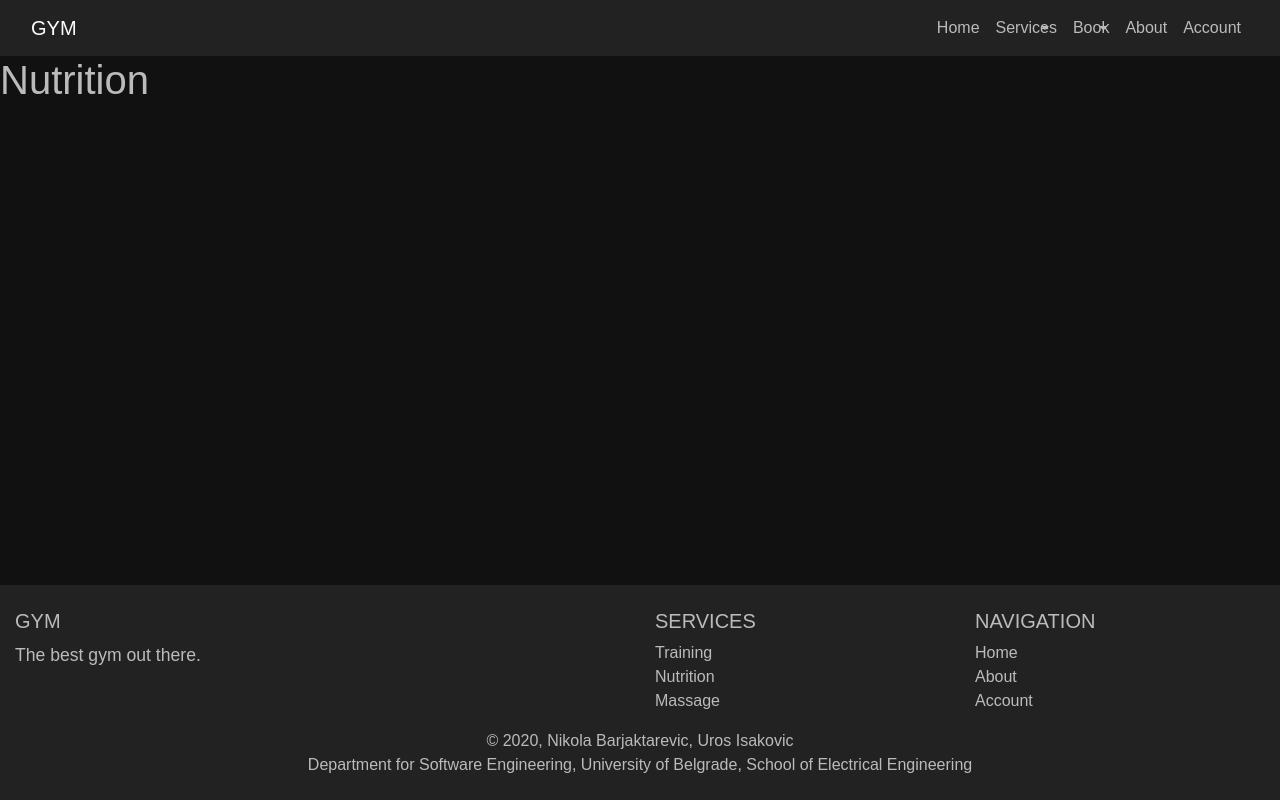
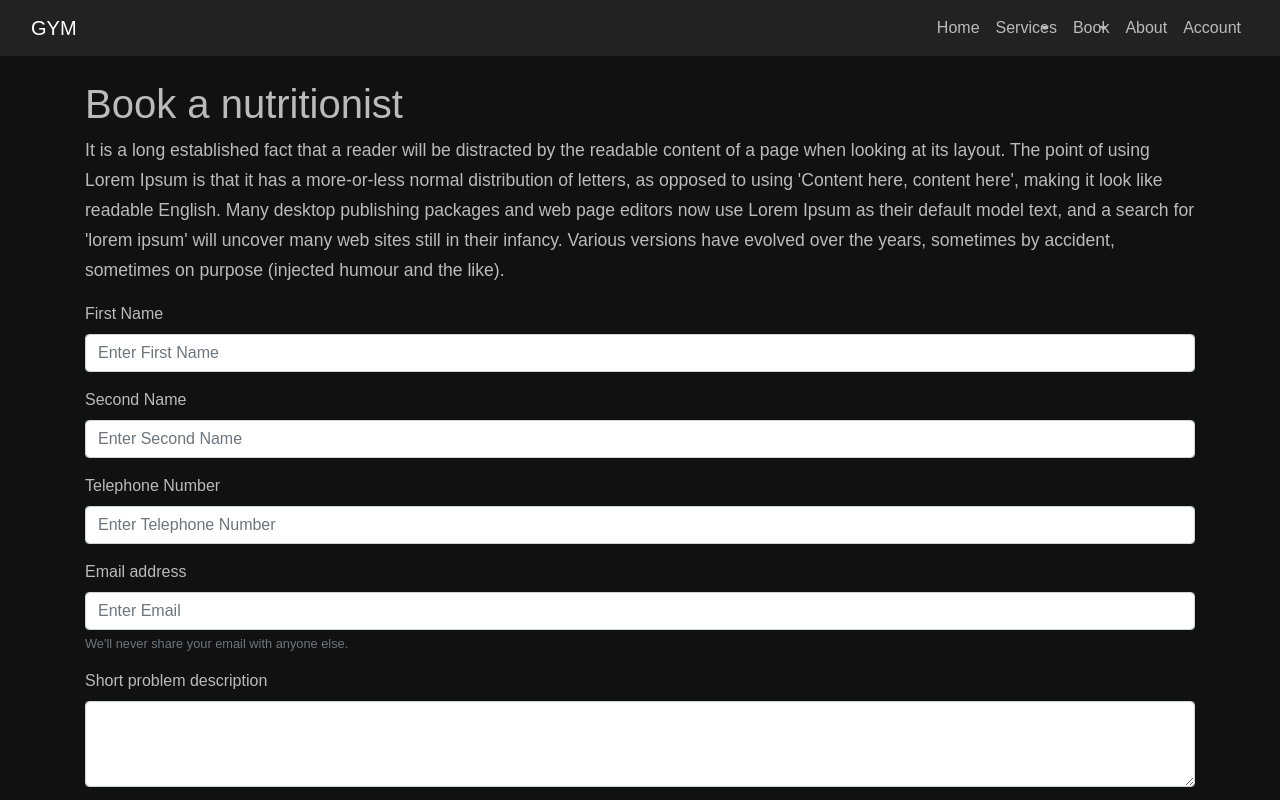
Before and after one commit to urosisakovic/fitness-center, a Vue app: page /book/nutrition in a window 1280 px wide. Shown: the top 800 px of the page. Built offline with nearby package versions, Linux system fonts and the light colour scheme.

Commit message:
Created book a nutritionist page

```diff
--- a/src/components/book/Nutrition.vue
+++ b/src/components/book/Nutrition.vue
@@ -1,5 +1,46 @@
 <template>
-  <div id="wrapper">
-    <h1>Nutrition</h1>
+  <div>
+    <h1 class="container">Book a nutritionist</h1>
+    <p class="container">
+      It is a long established fact that a reader will be
+      distracted by the readable content of a page when
+      looking at its layout. The point of using Lorem Ipsum
+      is that it has a more-or-less normal distribution
+      of letters, as opposed to using 'Content here, content here',
+      making it look like readable English. Many desktop publishing
+      packages and web page editors now use Lorem Ipsum as their default
+      model text, and a search for 'lorem ipsum' will uncover many web
+      sites still in their infancy. Various versions have
+      evolved over the years, sometimes by accident, sometimes on
+      purpose (injected humour and the like).
+      </p>
+      <form class="container">
+        <div class="form-group">
+          <label for="input-fn">First Name</label>
+          <input type="text" class="form-control" id="input-fn" placeholder="Enter First Name">
+        </div>
+        <div class="form-group">
+          <label for="input-sn">Second Name</label>
+          <input type="text" class="form-control" id="input-sn" placeholder="Enter Second Name">
+        </div>
+        <div class="form-group">
+          <label for="input-tel">Telephone Number</label>
+          <input type="number" class="form-control" id="input-tel" placeholder="Enter Telephone Number">
+        </div>
+        <div class="form-group">
+          <label for="input-email">Email address</label>
+          <input type="email" class="form-control" id="input-email" aria-describedby="email-help" placeholder="Enter Email">
+          <small id="email-help" class="form-text text-muted">We'll never share your email with anyone else.</small>
+        </div>
+        <div class="form-group">
+          <label for="problem-desc">Short problem description</label>
+          <textarea class="form-control" id="problem-desc" rows="3"></textarea>
+        </div>
+        <div class="form-check">
+          <input type="checkbox" class="form-check-input" id="exampleCheck1">
+          <label class="form-check-label" for="exampleCheck1">Download PDF report</label>
+        </div>
+        <button type="submit" class="btn btn-primary">Submit</button>
+    </form>
   </div>
 </template>
```
